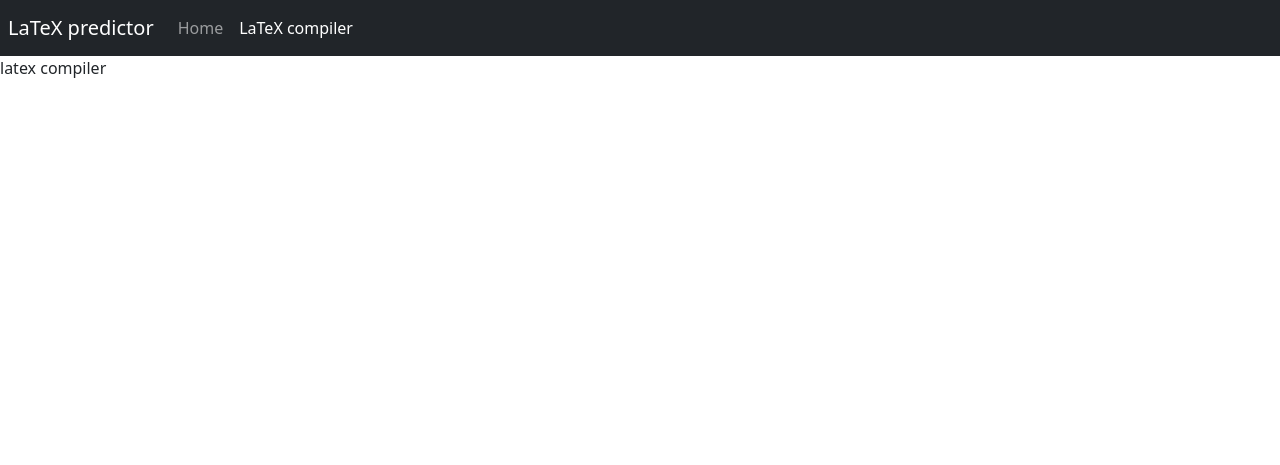
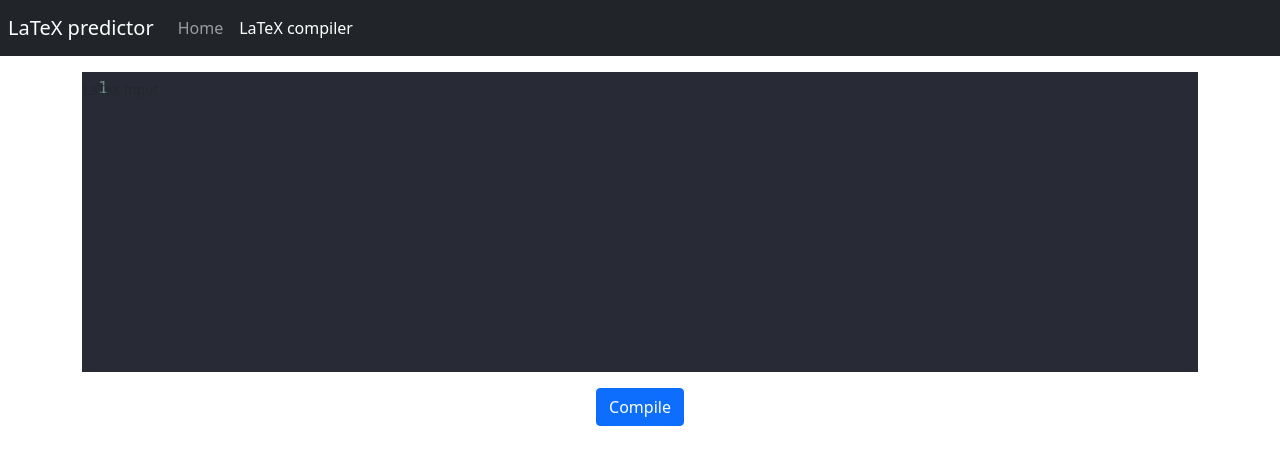
Before and after one commit to Amjad50/Fyp, a Flask app: page /latex_compiler in a window 1280 px wide. Shown: the top 465 px of the page. Run offline with Flask 2, Linux system fonts and the light colour scheme; parts of the project's set-up code (start-up, migrations or seed data) failed here and were passed over; some libraries are stand-ins or nearby versions.

Commit message:
Web-front: basic structure to `latex_compiler` page
Takes input from the user and passes it to the backend rest api.

Used `CodeMirror` for a nice UI to input code. would also be nice to add
autocompletion and correction when typing latex.

```diff
--- /dev/null
+++ b/web/static/js/latex_compiler.js
@@ -0,0 +1,49 @@
+function initialize_code_mirror_editor() {
+    CodeMirror.fromTextArea(document.getElementById('latex_input'), {
+        mode: "stex", theme: "dracula", lineNumbers: true, inMathMode: true,
+    });
+}
+
+function fix_brackets(latex_input) {
+    let output = "";
+    let just_encountered_bracket = null;
+    for (let c of latex_input) {
+        output += c;
+        if ((c === '}' || c === '{') && just_encountered_bracket !== c) {
+            output += c;
+            just_encountered_bracket = c;
+        } else {
+            just_encountered_bracket = null;
+        }
+    }
+
+    return output;
+}
+
+let img;
+function add_latex_input_form_submit_handler() {
+    let form = $('#latex_input_form');
+
+    form.on('submit', function (event) {
+        // we don't want to be transferred to another page
+        event.preventDefault();
+
+        let latex_input = $('#latex_input')[0].value;
+
+        latex_input = fix_brackets(latex_input);
+
+        let url = '/api/v1/compile_latex?template=' + encodeURIComponent(latex_input);
+
+        if (!img) {
+            img = $('<img src="" alt="LaTeX compiled image display"/>');
+            $('#latex_output_container').append(img);
+        }
+        img.attr('src', url);
+    });
+}
+
+// Add the `CodeMirror` editor
+initialize_code_mirror_editor();
+
+// attach handler to the form submit button
+add_latex_input_form_submit_handler();
--- a/web/templates/base.html
+++ b/web/templates/base.html
@@ -17,12 +17,16 @@
 <body>
 {% include 'navbar.html' %}
 
+<!-- JQuery -->
+<script src="https://cdnjs.cloudflare.com/ajax/libs/jquery/3.6.0/jquery.min.js"
+        integrity="sha512-894YE6QWD5I59HgZOGReFYm4dnWc1Qt5NtvYSaNcOP+u1T9qYdvdihz0PPSiiqn/+/3e7Jo4EaG7TubfWGUrMQ=="
+        crossorigin="anonymous"></script>
+
 {% block content %}
-    <!-- Bootstrap + Popper JS -->
-    <script src="https://cdn.jsdelivr.net/npm/bootstrap@5.0.0-beta2/dist/js/bootstrap.bundle.min.js"
-            integrity="sha384-b5kHyXgcpbZJO/tY9Ul7kGkf1S0CWuKcCD38l8YkeH8z8QjE0GmW1gYU5S9FOnJ0"
-            crossorigin="anonymous"></script>
 {% endblock %}
-
+<!-- Bootstrap + Popper JS -->
+<script src="https://cdn.jsdelivr.net/npm/bootstrap@5.0.0-beta2/dist/js/bootstrap.bundle.min.js"
+        integrity="sha384-b5kHyXgcpbZJO/tY9Ul7kGkf1S0CWuKcCD38l8YkeH8z8QjE0GmW1gYU5S9FOnJ0"
+        crossorigin="anonymous"></script>
 </body>
 </html>
--- a/web/templates/latex_compiler.html
+++ b/web/templates/latex_compiler.html
@@ -2,7 +2,43 @@
 
 {% block title %}LaTeX Compiler{% endblock %}
 
+{% block head %}
+    {{ super() }}
+    <link rel="stylesheet" href="https://cdnjs.cloudflare.com/ajax/libs/codemirror/5.60.0/codemirror.min.css"
+          integrity="sha512-xIf9AdJauwKIVtrVRZ0i4nHP61Ogx9fSRAkCLecmE2dL/U8ioWpDvFCAy4dcfecN72HHB9+7FfQj3aiO68aaaw=="
+          crossorigin="anonymous"/>
+    <link rel="stylesheet" href="https://cdnjs.cloudflare.com/ajax/libs/codemirror/5.60.0/theme/dracula.min.css"
+          integrity="sha512-gFMl3u9d0xt3WR8ZeW05MWm3yZ+ZfgsBVXLSOiFz2xeVrZ8Neg0+V1kkRIo9LikyA/T9HuS91kDfc2XWse0K0A=="
+          crossorigin="anonymous"/>
+{% endblock %}
+
 {% block content %}
     {{ super() }}
-    <p>latex compiler</p>
+
+    <form class="container my-3" id="latex_input_form">
+        <div class="row">
+            <div class="form-floating">
+                <textarea class="form-control" id="latex_input" rows="2" readonly style="height: 100px;"></textarea>
+                <label for="latex_input">LaTeX Input</label>
+            </div>
+        </div>
+        <div class="row text-center my-3">
+            <div class="col">
+                <button type="submit" class="btn btn-primary mb-3">Compile</button>
+            </div>
+        </div>
+
+        <div class="row text-center my-3">
+            <div id="latex_output_container" class="col">
+            </div>
+        </div>
+    </form>
+
+    <script src="https://cdnjs.cloudflare.com/ajax/libs/codemirror/5.60.0/codemirror.min.js"
+            integrity="sha512-hc0zo04EIwTzKLvp2eycDTeIUuvoGYYmFIjYx7DmfgQeZPC5N27sPG2wEQPq8d8fCTwuguLrI1ffatqxyTbHJw=="
+            crossorigin="anonymous"></script>
+    <script src="https://cdnjs.cloudflare.com/ajax/libs/codemirror/5.60.0/mode/stex/stex.min.js"
+            integrity="sha512-l+FnIuYCa5e8wQFlCV4yk2dQH74HjZJkYaiyY3udIQnAJ4w48RiPmbX1MSX70XGlyTWawj/CFgCrDTSRDA6tJw=="
+            crossorigin="anonymous"></script>
+    <script src="{{ url_for('static', filename='js/latex_compiler.js') }}"></script>
 {% endblock %}
```
